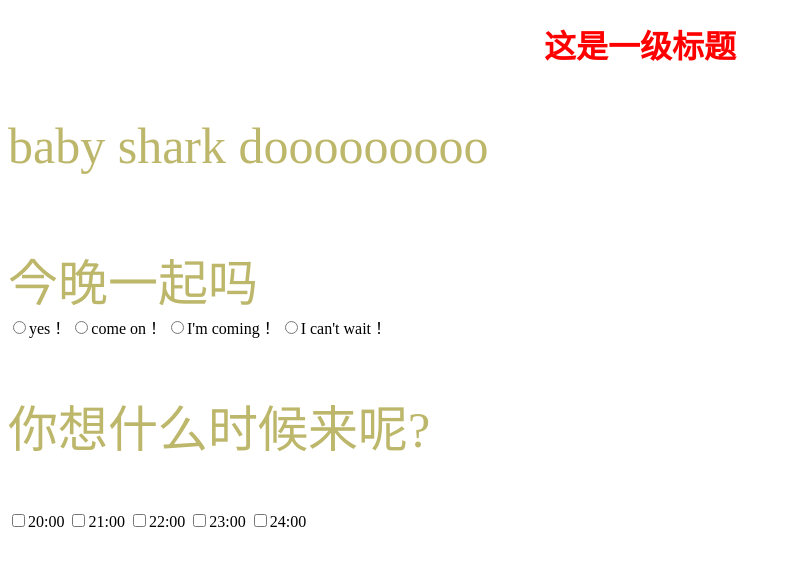
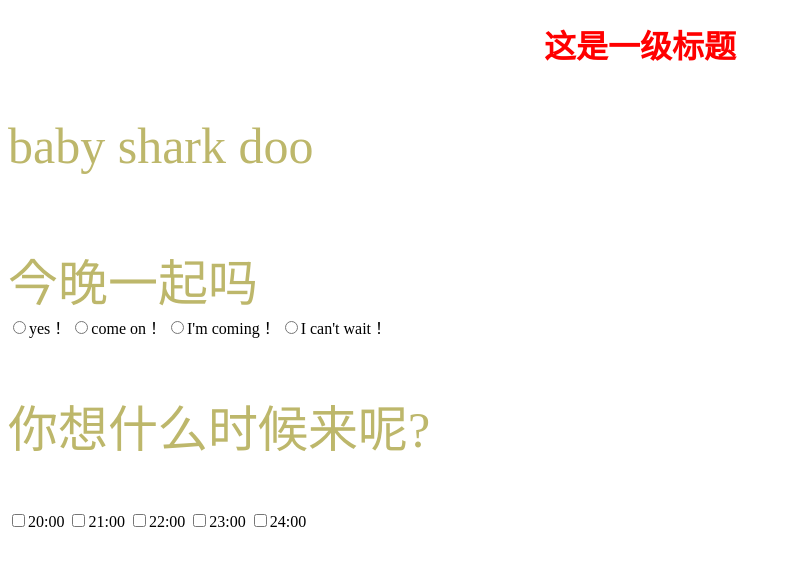
Before and after one commit to hader111/hader111.github.io, a plain HTML site: page index.html in a window 1280 px wide. Shown: the whole page, without its empty margins (0-791 px from the left). Drawn offline with Linux system fonts and the light colour scheme.

Commit message:
Fix paragraph text and button tag in index.html

```diff
--- a/index.html
+++ b/index.html
@@ -14,7 +14,7 @@
 </style>
 <body>
 <h1  style="color:red;font-family: 楷体;text-align: center">这是一级标题</h1>
-<p class="demo"style=“font-family:宋体”>baby shark dooooooooo</p><br>
+<p class="demo"style=“font-family:宋体”>baby shark doo</p><br>
 <botton class="demo">今晚一起吗</botton>
 <br>
 <input class="demo"type="radio" name="h">yes！
```
